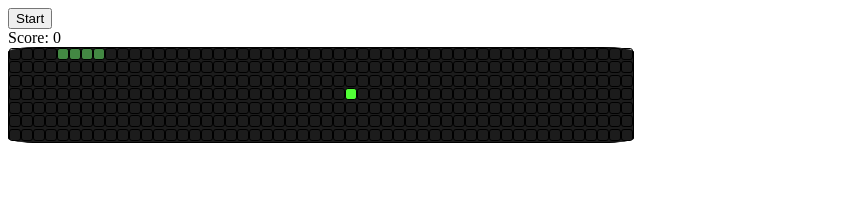
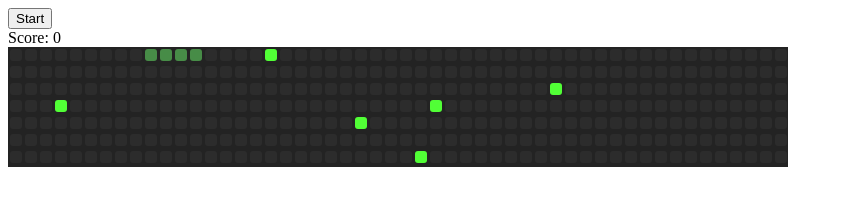
Before and after one commit to alexannmill/the.hungry.dev, a plain HTML site: page index.html in a window 1280 px wide. Both pictures are taken after a click on the button "Start". Shown: the whole page, without its empty margins (0-843 px from the left). Drawn offline with Linux system fonts and the light colour scheme.

Commit message:
functional with github styling

```diff
--- a/app.js
+++ b/app.js
@@ -16,7 +16,7 @@ document.addEventListener("DOMContentLoaded", () => {
   }
   const days = document.querySelectorAll(".playing_field div");
 
-  // ---- Setting initial index
+  // ---- Global vars, setting initial game
   let currentInd = 0;
   let commitInd = 0;
   let snake = [2, 1, 0];
@@ -35,10 +35,15 @@ document.addEventListener("DOMContentLoaded", () => {
 
   // ---- Starting the game
   const start = (e) => {
-    reset();
+    // reset();
+    randomCommit();
+    randomCommit();
+    randomCommit();
+    randomCommit();
+    randomCommit();
     randomCommit();
     scoreDsp.innerText = score;
-    intervalTime = 700;
+    intervalTime = 300;
     snake = [3, 2, 1, 0];
     currentInd = 0;
     snake.forEach((i) => {
@@ -46,19 +51,18 @@ document.addEventListener("DOMContentLoaded", () => {
     });
     interval = setInterval(outcome, intervalTime);
   };
+
   // ---- Reset snake, food, score and and interval
   const reset = () => {
-    snake.forEach((i) => removeSnakeClass(i));
-    days[commitInd].classList.remove("commit");
+    score = 0;
+    days.forEach((i) => i.classList.remove("snake"));
+    days.forEach((i) => i.classList.remove("commit"));
     clearInterval(interval);
-    score = 0;
   };
 
   // ---- checking against all outcomes in movement
   const outcome = () => {
     const head = snake[0];
-    const tail = snake.pop();
-    removeSnakeClass(tail);
     if (
       //snake hitting border;  bottom , top , left, right
       (head + width >= width * height && direction === width) ||
@@ -68,25 +72,24 @@ document.addEventListener("DOMContentLoaded", () => {
       //hitting itself
       days[head + direction].classList.contains("snake")
     ) {
-      snake.forEach((i) => removeSnakeClass(i));
-      return clearInterval(interval);
+      return endGame();
     }
+    const tail = snake.pop();
+    removeSnakeClass(tail);
+    snake.unshift(head + direction);
+    addSnakeClass(head + direction);
+
     if (days[head + direction].classList.contains("commit")) {
       days[head + direction].classList.remove("commit");
+      snake.push(tail);
       addSnakeClass(tail);
-      snake.push(tail);
       randomCommit();
       score++;
       scoreDsp.innerText = score;
       clearInterval(interval);
-      intervalTime = intervalTime * speed;
-      interval = setInterval(outcome, intervalTime);
+      interval = setInterval(outcome, intervalTime * speed);
       return;
     }
-
-    snake.unshift(head + direction);
-    addSnakeClass(head + direction);
-    return;
   };
 
   // ---- Link snake movements to key inputs
@@ -120,7 +123,10 @@ document.addEventListener("DOMContentLoaded", () => {
 
   const randomCommit = () => {
     commitInd = Math.floor(Math.random() * days.length);
-    if (snake.includes(commitInd)) {
+    if (
+      snake.includes(commitInd) ||
+      days[commitInd].classList.contains("commit")
+    ) {
       randomCommit();
     }
     days[commitInd].classList.add("commit");
@@ -128,7 +134,7 @@ document.addEventListener("DOMContentLoaded", () => {
 
   // ------------------add alert and colour changes
   const endGame = () => {
-    clearInterval(interval);
+    reset();
   };
 
   document.addEventListener("keyup", movement);
--- a/style.css
+++ b/style.css
@@ -1,29 +1,33 @@
 
 /* Width adn height taking boarder into account */
 .playing_field {
-  background-color: rgb(28, 28, 28);
+  background-color: rgb(35, 35, 35);
   display: flex;
-  width: 624;
-  height: 94;
-  border: 1px black solid;
-  border-radius: 5%;
+  width: 780;
+  height: 120;
+
   flex-wrap: wrap;
 }
 
 .playing_field div {
-  width: 10px;
-  height: 10px;
-  border: 1px black solid;
-  border-radius: 24%;
+  width: 12px;
+  height: 12px;
+  background-color: rgb(44, 44, 44);
+  margin: 1.5px;
+  border-radius: 25%;
 }
 
 .snake {
-  background-color: rgba(110, 250, 110, 0.485);
+  background-color: rgba(110, 250, 110, 0.485) !important;
   border-radius: 25%;
 }
 
 .commit {
-
-  background-color: rgb(81, 255, 54);
+  background-color: rgb(81, 255, 54) !important;
   border-radius: 25%;
 }
+
+
+#start_btn {
+
+}
```
